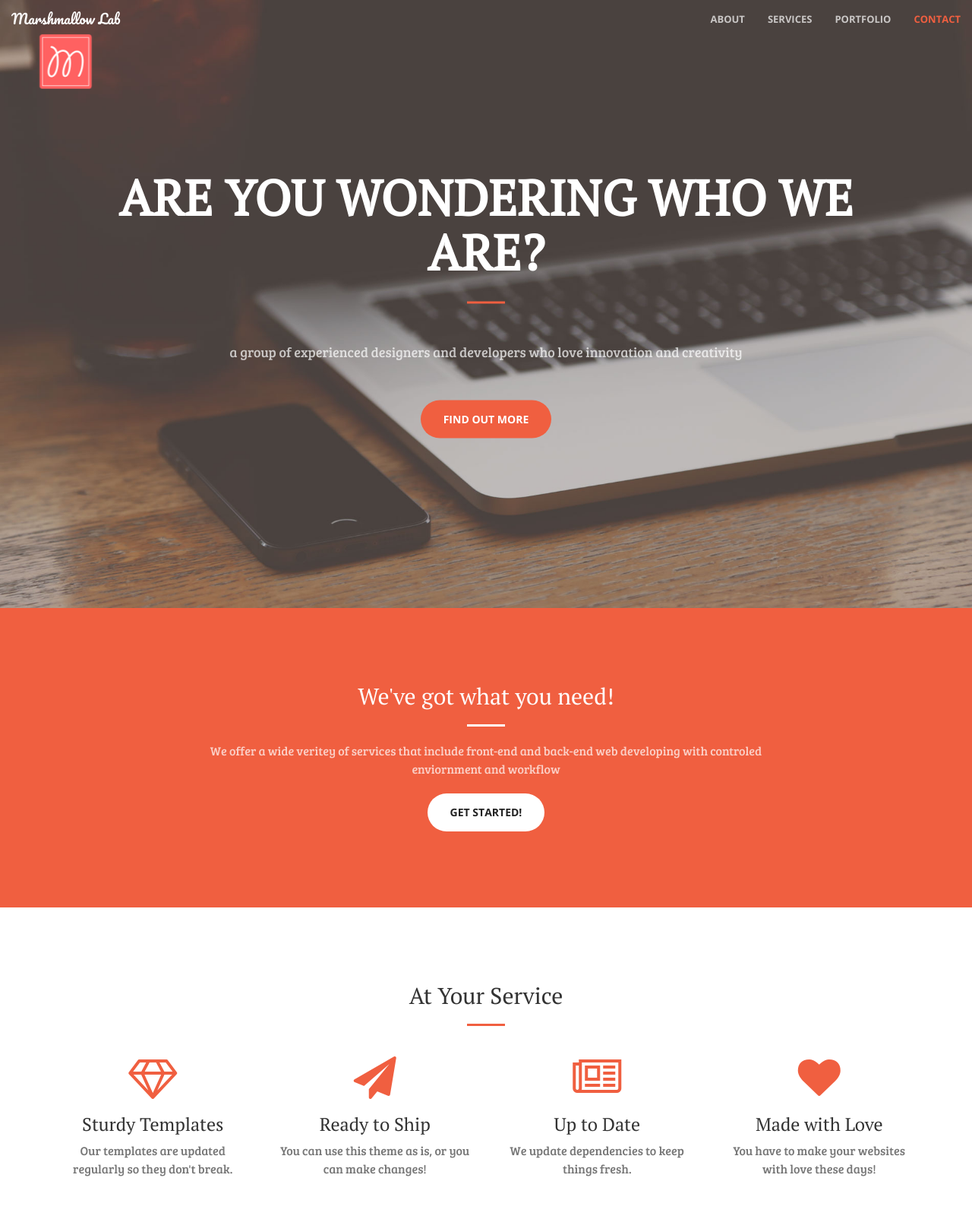
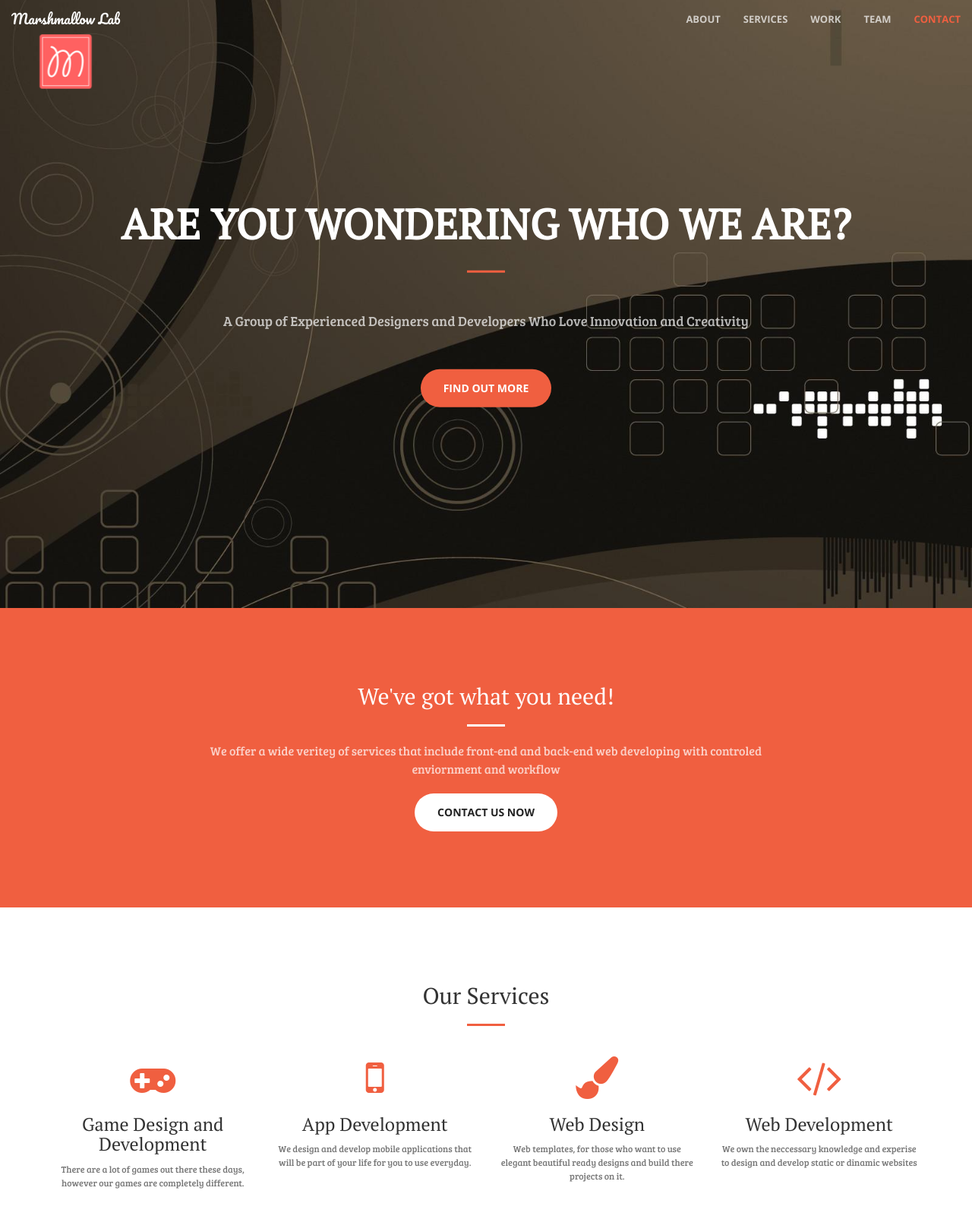
Before and after one commit to Perspective11/Marshmallow-Lab, a website: page index.html in a window 1280 px wide. Shown: the top 1600 px of the page at 76% size. Drawn offline with nearby package versions, Linux system fonts and the light colour scheme.

Commit message:
Customization to Marshmallow & Services Section
Added site icon
changed header image
renamed some css and js files to marshmallow
Fixed section services

```diff
--- a/index.html
+++ b/index.html
@@ -6,10 +6,11 @@
     <meta charset="utf-8">
     <meta http-equiv="X-UA-Compatible" content="IE=edge">
     <meta name="viewport" content="width=device-width, initial-scale=1">
-    <meta name="description" content="">
-    <meta name="author" content="">
+    <meta name="description" content="Programming, Coding, Web Development, Web Design, IT Services, Marshmallow">
+    <meta name="author" content="Aiman Noman">
 
-    <title>Creative - Start Bootstrap Theme</title>
+    <title>Marshmallow Lab</title>
+    <link rel="icon" href="/img/logo.png">
 
     <!-- Bootstrap Core CSS -->
     <link rel="stylesheet" href="css/bootstrap.min.css" type="text/css">
@@ -23,7 +24,7 @@
     <link rel="stylesheet" href="css/animate.min.css" type="text/css">
 
     <!-- Custom CSS -->
-    <link rel="stylesheet" href="css/all.css" type="text/css">
+    <link rel="stylesheet" href="css/styles.css" type="text/css">
 
     <!-- HTML5 Shim and Respond.js IE8 support of HTML5 elements and media queries -->
     <!-- WARNING: Respond.js doesn't work if you view the page via file:// -->
@@ -59,7 +60,10 @@
                         <a class="page-scroll" href="#services">Services</a>
                     </li>
                     <li>
-                        <a class="page-scroll" href="#portfolio">Portfolio</a>
+                        <a class="page-scroll" href="#Work">Work</a>
+                    </li>
+                    <li>
+                        <a class="page-scroll" href="#team">Team</a>
                     </li>
                     <li>
                         <a class="page-scroll" href="#contact">Contact</a>
@@ -76,7 +80,7 @@
             <div class="header-content-inner">
                 <h1>Are You Wondering Who We Are?</h1>
                 <hr>
-                <p><p class="text-faded">a group of experienced designers and developers who love innovation and creativity</p>
+                <p><p class="text-faded ">A Group of Experienced Designers and Developers Who Love Innovation and Creativity</p>
                 <a href="#about" class="btn btn-primary btn-xl page-scroll">Find Out More</a>
             </div>
         </div>
@@ -89,7 +93,7 @@
                     <h2 class="section-heading">We've got what you need!</h2>
                     <hr class="light">
                     <p class="text-faded">We offer a wide veritey of services that include front-end and back-end web developing with controled enviornment and workflow</p>
-                    <a href="#" class="btn btn-default btn-xl">Get Started!</a>
+                    <a href="#" class="btn btn-default btn-xl">Contact Us Now</a>
                 </div>
             </div>
         </div>
@@ -99,7 +103,7 @@
         <div class="container">
             <div class="row">
                 <div class="col-lg-12 text-center">
-                    <h2 class="section-heading">At Your Service</h2>
+                    <h2 class="section-heading">Our Services</h2>
                     <hr class="primary">
                 </div>
             </div>
@@ -108,37 +112,42 @@
             <div class="row">
                 <div class="col-lg-3 col-md-6 text-center">
                     <div class="service-box">
-                        <i class="fa fa-4x fa-diamond wow bounceIn text-primary"></i>
-                        <h3>Sturdy Templates</h3>
-                        <p class="text-muted">Our templates are updated regularly so they don't break.</p>
+                        <i class="fa fa-4x fa-gamepad wow bounceIn text-primary"></i>
+                        <h3>Game Design and Development</h3>
+                        <p class="text-muted">There are a lot of games out there these days, however our games are completely different.</p>
                     </div>
                 </div>
                 <div class="col-lg-3 col-md-6 text-center">
                     <div class="service-box">
-                        <i class="fa fa-4x fa-paper-plane wow bounceIn text-primary" data-wow-delay=".1s"></i>
-                        <h3>Ready to Ship</h3>
-                        <p class="text-muted">You can use this theme as is, or you can make changes!</p>
+                        <i class="fa fa-4x fa-mobile wow bounceIn text-primary" data-wow-delay=".1s"></i>
+                        <h3>App Development</h3>
+                        <p class="text-muted">We design and develop mobile applications that will be part of your life for you to use everyday.</p>
                     </div>
                 </div>
                 <div class="col-lg-3 col-md-6 text-center">
                     <div class="service-box">
-                        <i class="fa fa-4x fa-newspaper-o wow bounceIn text-primary" data-wow-delay=".2s"></i>
-                        <h3>Up to Date</h3>
-                        <p class="text-muted">We update dependencies to keep things fresh.</p>
+                        <i class="fa fa-4x fa-paint-brush wow bounceIn text-primary" data-wow-delay=".2s"></i>
+                        <h3>Web Design</h3>
+                        <p class="text-muted">Web templates, for those who want to use elegant beautiful ready designs and build there projects on it.</p>
                     </div>
                 </div>
                 <div class="col-lg-3 col-md-6 text-center">
                     <div class="service-box">
-                        <i class="fa fa-4x fa-heart wow bounceIn text-primary" data-wow-delay=".3s"></i>
-                        <h3>Made with Love</h3>
-                        <p class="text-muted">You have to make your websites with love these days!</p>
+                        <i class="fa fa-4x fa-code wow bounceIn text-primary" data-wow-delay=".3s"></i>
+                        <h3>Web Development</h3>
+                        <p class="text-muted">We own the neccessary knowledge and experise to design and develop static or dinamic websites</p>
                     </div>
                 </div>
             </div>
         </div>
     </section>
 
-    <section class="no-padding" id="portfolio">
+    <section class="no-padding" id="work">
+        <div class="container-fluid">
+        </div>
+    </section>
+
+    <section class="no-padding" id="team">
         <div class="container-fluid">
             <div class="row no-gutter">
                 <div class="col-lg-4 col-sm-6">
@@ -238,8 +247,8 @@
     <aside class="bg-dark">
         <div class="container text-center">
             <div class="call-to-action">
-                <h2>Free Download at Start Bootstrap!</h2>
-                <a href="#" class="btn btn-default btn-xl wow tada">Download Now!</a>
+                <h2>Know More About Our Work!</h2>
+                <a href="#" class="btn btn-default btn-xl wow tada">Explore Now!</a>
             </div>
         </div>
     </aside>
@@ -258,7 +267,7 @@
                 </div>
                 <div class="col-lg-4 text-center">
                     <i class="fa fa-envelope-o fa-3x wow bounceIn" data-wow-delay=".1s"></i>
-                    <p><a href="mailto:your-email@your-domain.com">feedback@startbootstrap.com</a></p>
+                    <p><a href="mailto:your-email@your-domain.com">info@marshmallow.com</a></p>
                 </div>
             </div>
         </div>
@@ -276,7 +285,7 @@
     <script src="js/wow.min.js"></script>
 
     <!-- Custom Theme JavaScript -->
-    <script src="js/creative.js"></script>
+    <script src="js/marshmallow.js"></script>
 
 </body>
 
--- a/js/creative.js
+++ b/js/marshmallow.js
@@ -31,7 +31,7 @@
     $("h1").fitText(
         1.2, {
             minFontSize: '35px',
-            maxFontSize: '65px'
+            maxFontSize: '55px'
         }
     );
 
--- a/less/_creative.less
+++ b/less/_marshmallow.less
@@ -197,7 +197,7 @@ header {
     min-height: auto;
     .background-cover;
     background-position: center;
-    background-image: url('../img/header.jpg');
+    background-image: url('../img/header1.jpg');
     text-align: center;
     color: white;
     .header-content {
@@ -261,6 +261,7 @@ header {
     }
     p {
         margin-bottom: 0;
+        font-size: 12px;
     }
 }
 
--- a/less/all.less
+++ b/less/styles.less
@@ -1,3 +1,3 @@
 @import "_variables.less";
 @import "_mixins.less";
-@import "_creative.less";
+@import "_marshmallow.less";
--- a/package.json
+++ b/package.json
@@ -12,8 +12,10 @@
     "browser-sync": "^2.12.8",
     "gulp": "^3.9.1",
     "gulp-jshint": "^2.0.1",
+    "gulp-less": "^3.1.0",
     "gulp-plumber": "^1.1.0",
-    "gulp-sass": "^2.3.1"
+    "gulp-sass": "^2.3.1",
+    "jshint": "^2.9.2"
   },
   "scripts": {
     "test": "echo \"Error: no test specified\" && exit 1"
```
Also changed, not shown: css/all.css (deleted), css/styles.css, img/header1.jpg (added), img/header2.jpg (added).
